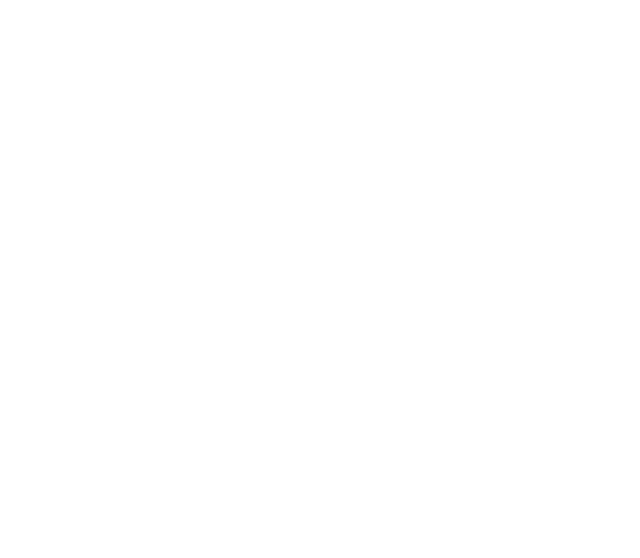
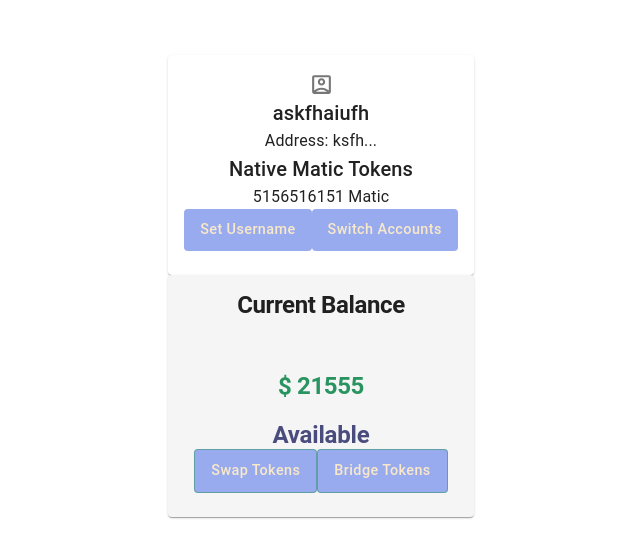
Before and after one commit to KathanrDave/PayZing, a React (Vite) app in the folder frontend/: page / in a window 1280 px wide. Shown: the part 114-672 px from the top of the page, without its empty margins (319-959 px from the left). Built offline with nearby package versions, Linux system fonts and the light colour scheme.

Commit message:
Added the components of current blance and account details

```diff
--- a/frontend/package.json
+++ b/frontend/package.json
@@ -14,6 +14,7 @@
     "@emotion/styled": "^11.11.0",
     "@mui/icons-material": "^5.15.11",
     "@mui/material": "^5.15.11",
+    "axios": "^1.6.7",
     "react": "^18.2.0",
     "react-dom": "^18.2.0"
   },
--- a/frontend/src/App.jsx
+++ b/frontend/src/App.jsx
@@ -1,11 +1,11 @@
 import { useState } from 'react'
 import './App.css'
-
+import HomePage from './assets/pages/homePage';
 function App() {
 
   return (
     <>
-
+     <HomePage/>
     </>
   )
 }
--- a/frontend/src/assets/acessories/theme.js
+++ b/frontend/src/assets/acessories/theme.js
@@ -22,14 +22,34 @@
     },
  },
  typography: {
+    h1: {
+      fontSize: '1.5rem',
+      fontWeight: 700,
     fontFamily: 'Roboto, sans-serif',
-    h1: {
-      fontSize: '2rem',
-      fontWeight: 700,
     },
     h2: {
       fontSize: '1.5rem',
       fontWeight: 600,
+    fontFamily: 'Roboto, sans-serif',
+    },
+ },
+ components: {
+    MuiButton: {
+      styleOverrides: {
+        root: {
+          // Custom styles for all buttons
+          fontSize: '0.9rem',
+          fontWeight: 500,
+          textTransform: 'none',
+          padding: '8px 16px',
+          backgroundColor: '#98ABEE',
+          borderRadius: '4px',
+          color: '#F9E8C9', // Set the font color here
+          '&:hover': {
+            backgroundColor: '#201658', // Hover background color
+          },
+        },
+      },
     },
  },
  spacing: 8,
--- a/frontend/src/assets/component/accountDetails.jsx
+++ b/frontend/src/assets/component/accountDetails.jsx
@@ -0,0 +1,58 @@
+import React from "react";
+import { Card, CardContent, Typography, Avatar, Button } from "@mui/material";
+import AccountBoxOutlinedIcon from "@mui/icons-material/AccountBoxOutlined";
+// import matic from '../matic.png';
+import { ThemeProvider } from "@mui/material/styles";
+import theme from "../acessories/theme";
+
+function AccountDetails({ address, name, balance }) {
+  const displayAddress = address
+    ? `${address.slice(0, 4)}...${address.slice(38)}`
+    : "N/A";
+  const handleSetUsername = () => {
+    // Handle the "Set Username" action
+  };
+  const handleSwitchAccounts = () => {
+    // Handle the "Switch Accounts" action
+  };
+  return (
+    <Card sx={{ width: "100%" }}>
+      <CardContent>
+        <div className="accountDetailRow">
+          <AccountBoxOutlinedIcon sx={{ color: "#767676", fontSize: "25px" }} />
+          <div>
+            <Typography variant="h6" className="accountDetailHead">
+              {name}
+            </Typography>
+            <Typography variant="body1" className="accountDetailBody">
+              Address: {displayAddress}
+            </Typography>
+          </div>
+        </div>
+        <div className="accountDetailRow">
+          {/* <Avatar src={matic} alt="maticLogo" sx={{ width: 25, height: 25 }} /> */}
+          <div>
+            <Typography variant="h6" className="accountDetailHead">
+              Native Matic Tokens
+            </Typography>
+            <Typography variant="body1" className="accountDetailBody">
+              {balance} Matic
+            </Typography>
+          </div>
+        </div>
+        <div className="balanceOptions">
+          <ThemeProvider theme={theme}>
+            <Button onClick={handleSetUsername} variant="text">
+              Set Username
+            </Button>
+            <Button onClick={handleSwitchAccounts} variant="text">
+              Switch Accounts
+            </Button>
+          </ThemeProvider>
+        </div>
+      </CardContent>
+    </Card>
+  );
+}
+
+export default AccountDetails;
--- /dev/null
+++ b/frontend/src/assets/component/currentBalance.jsx
@@ -0,0 +1,81 @@
+import React from "react";
+import {
+ Card,
+ CardContent,
+ Typography,
+ CardHeader,
+ Button,
+ ThemeProvider,
+} from "@mui/material";
+import theme from "../acessories/theme";
+
+function CurrentBalance({ dollars }) {
+ // api setup
+ const handleSwapTokens = () => {
+    console.log("Swap Tokens clicked");
+ };
+ const handleBridgeTokens = () => {
+    console.log("Bridge Tokens clicked");
+ };
+
+ return (
+    <ThemeProvider theme={theme}>
+      <Card sx={{ width: "100%", background: theme.palette.background.default }}>
+        <CardHeader
+          title={
+            <Typography variant="h1" sx={{ fontFamily: theme.typography.fontFamily }}>
+              Current Balance
+            </Typography>
+          }
+        />
+        <CardContent>
+          <div
+            sx={{
+              display: "flex",
+              flexDirection: "row",
+              alignItems: "center",
+            }}
+          >
+            <Typography
+              variant="h1"
+              sx={{
+                fontSize: theme.typography.h1.fontSize,
+                fontWeight: theme.typography.h1.fontWeight,
+                lineHeight: "70px",
+                color: theme.palette.primary.main,
+              }}
+            >
+              $ {dollars}
+            </Typography>
+            <Typography
+              variant="h2"
+              sx={{
+                fontSize: theme.typography.h2.fontSize,
+                fontWeight: theme.typography.h2.fontWeight,
+                color: theme.palette.secondary.main,
+              }}
+            >
+              Available
+            </Typography>
+          </div>
+          <div
+            sx={{
+              display: "flex",
+              justifyContent: "space-between",
+              marginTop: "16px",
+            }}
+          >
+            <Button onClick={handleSwapTokens} variant="outlined">
+              Swap Tokens
+            </Button>
+            <Button onClick={handleBridgeTokens} variant="outlined">
+              Bridge Tokens
+            </Button>
+          </div>
+        </CardContent>
+      </Card>
+    </ThemeProvider>
+ );
+}
+
+export default CurrentBalance;
--- a/frontend/src/assets/pages/homePage.jsx
+++ b/frontend/src/assets/pages/homePage.jsx
@@ -0,0 +1,17 @@
+import React from 'react';
+import AccountDetails from '../component/accountDetails';
+import CurrentBalance from '../component/currentBalance';
+const HomePage = () => {
+    const address="ksfhsiuff";
+    const name="askfhaiufh";
+    const balance="5156516151";
+    const dollars="21555";
+  return (
+    <>
+<AccountDetails address={address} name={name} balance={balance} />
+<CurrentBalance dollars={dollars}/>
+    </>
+  );
+};
+
+export default HomePage;
```
Also changed, not shown: 1 other file (tests, documents, lock files or other folders).
